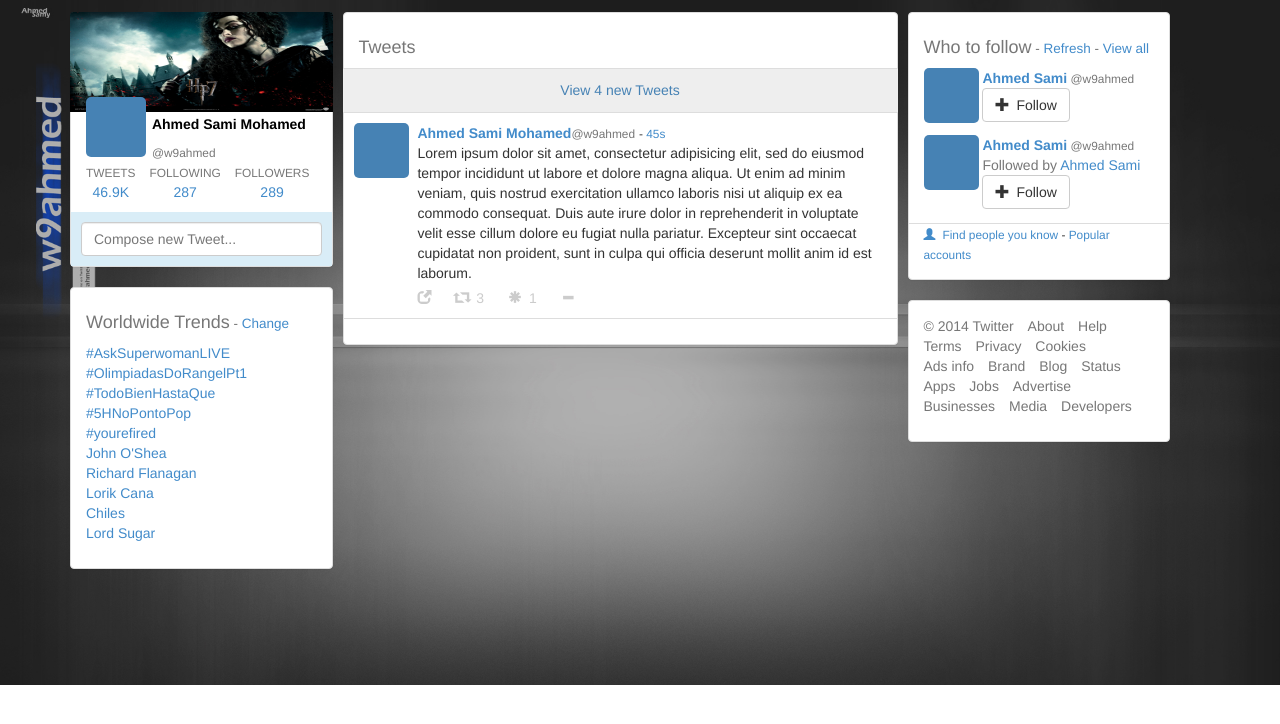
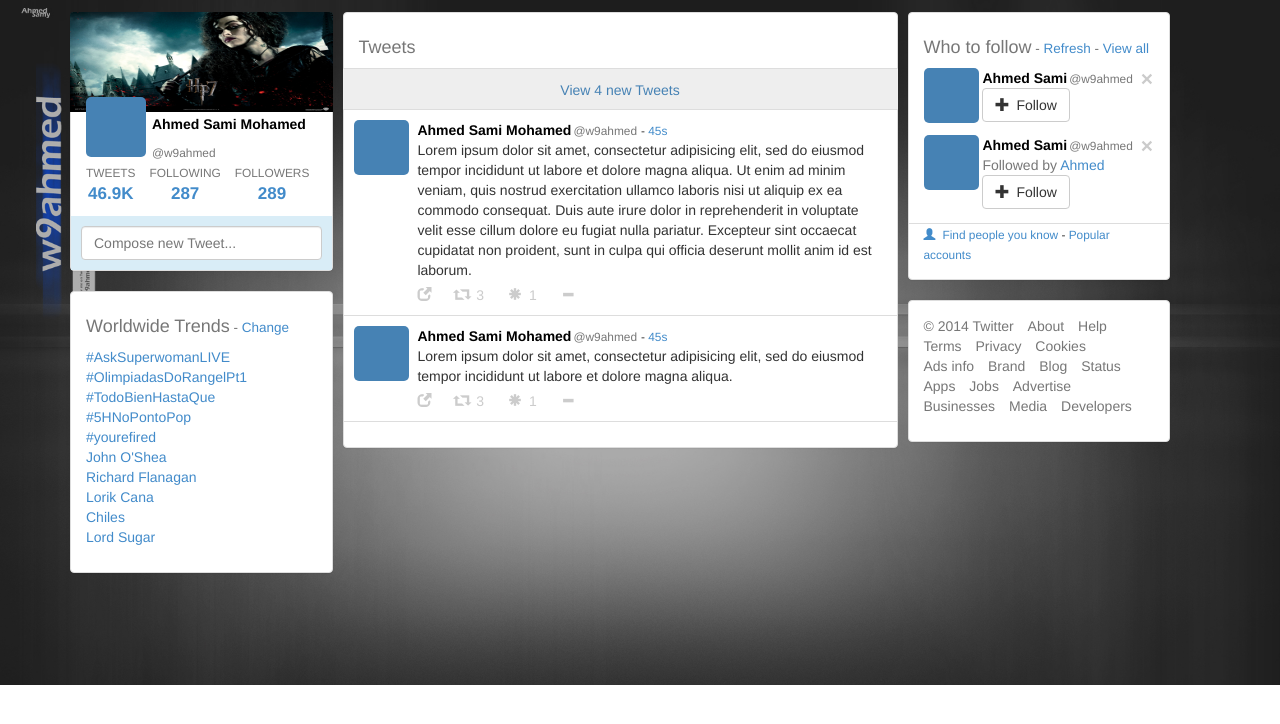
Before and after one commit to w9ahmed/CloningTwitterWebsite, a plain HTML site: page index.html in a window 1280 px wide. Shown: the part 58-782 px from the top of the page. Drawn offline with nearby package versions, Linux system fonts and the light colour scheme.

Commit message:
New Styles added

```diff
--- a/css/styles.css
+++ b/css/styles.css
@@ -198,7 +198,7 @@
 	text-align: center;
 	color: steelblue;
 	padding-top: 11px;
-	height: 45px;
+	height: 42px;
 	margin-left: -16px;
 	margin-right: -16px;
 	border-top: 1px solid #ddd;
@@ -348,3 +348,33 @@
 .no-display {
 	display: none;
 }
+
+.msg-sender-details, .sugg-details, .tweeter-sender-details {
+	color: black;
+}
+
+.msg-sender-details:hover, .sugg-details:hover, .tweeter-sender-details:hover {
+	text-decoration: none;
+}
+
+.msg-sender-details > small, .sugg-details > small, .tweeter-sender-details > small {
+	margin-left: 2px;
+}
+
+.msg-sender-details:hover > strong, .sugg-details:hover > strong, .tweeter-sender-details:hover > strong {
+	text-decoration: underline;
+}
+
+.collapsed-tweet {
+	margin-top: 50px;
+}
+
+.dash-profile-details span:last-child {
+	font-size: 17px;
+	font-weight: bold;
+}
+
+.dash-profile-details:hover, .dash-profile-details:hover > span {
+	text-decoration: none;
+	color: steelblue;
+}
--- a/index.html
+++ b/index.html
@@ -138,7 +138,7 @@
                       <div class="direct-msg-photo"></div>
                       <div class="direct-msg-content">
                         <div class="sender-name">
-                          <a href="#"><strong>Ahmed Sami Mohamed</strong><small class="text-muted">@w9ahmed</small></a>
+                          <a class="msg-sender-details" href="#"><strong>Ahmed Sami Mohamed</strong><small class="text-muted">@w9ahmed</small></a>
                           <small class="pull-right">Oct 23</small>
                         </div>
                         <div class="direct-msg-text">Lorem ipsum dolor sit amet, consectetur adipisicing elit, sed do eiusmod
@@ -153,7 +153,7 @@
                       <div class="direct-msg-photo"></div>
                       <div class="direct-msg-content">
                         <div class="sender-name">
-                          <a href="#"><strong>Ahmed Sami Mohamed</strong><small class="text-muted">@w9ahmed</small></a>
+                          <a class="msg-sender-details" href="#"><strong>Ahmed Sami Mohamed</strong><small class="text-muted">@w9ahmed</small></a>
                           <small class="pull-right">Oct 23</small>
                         </div>
                         <div class="direct-msg-text">Lorem ipsum dolor sit amet, consectetur adipisicing elit, sed do eiusmod
@@ -204,9 +204,9 @@
                 <!-- Tweets - Following - Followers -->
                 <div>
                   <ul class="list-unstyled list-inline">
-                    <li class="text-center"><a href="#"><span class="text-muted"><small>TWEETS</small></span><br><span>46.9K</span></a></li>
-                    <li class="text-center"><a href="#"><span class="text-muted"><small>FOLLOWING</small></span><br><span>287</span></a></li>
-                    <li class="text-center"><a href="#"><span class="text-muted"><small>FOLLOWERS</small></span><br><span>289</span></a></li>
+                    <li class="text-center"><a class="dash-profile-details" href="#"><span class="text-muted"><small>TWEETS</small></span><br><span>46.9K</span></a></li>
+                    <li class="text-center"><a class="dash-profile-details" href="#"><span class="text-muted"><small>FOLLOWING</small></span><br><span>287</span></a></li>
+                    <li class="text-center"><a class="dash-profile-details" href="#"><span class="text-muted"><small>FOLLOWERS</small></span><br><span>289</span></a></li>
                   </ul>
                 </div>
                  <!-- end of Tweets - Following - Followers -->
@@ -264,7 +264,7 @@
                         <div class="tweeter-photo"></div>
                         <div class="tweet-content">
                           <div class="tweeter-name">
-                            <a href="#"><strong>Ahmed Sami Mohamed</strong><small class="text-muted">@w9ahmed</small></a>
+                            <a class="tweeter-sender-details" href="#"><strong>Ahmed Sami Mohamed</strong><small class="text-muted">@w9ahmed</small></a>
                             <small>- <a href="#">45s</a></small>
                           </div>
                           <div class="tweet-text">Lorem ipsum dolor sit amet, consectetur adipisicing elit, sed do eiusmod
@@ -273,6 +273,29 @@
                           consequat. Duis aute irure dolor in reprehenderit in voluptate velit esse
                           cillum dolore eu fugiat nulla pariatur. Excepteur sint occaecat cupidatat non
                           proident, sunt in culpa qui officia deserunt mollit anim id est laborum.</div>
+                          <div class="tweet-action">
+                            <ul class="list-unstyled list-inline">
+                              <li id="reply"><a href="#"><div><span class="glyphicon glyphicon-new-window"></span></div></a></li>
+                              <li id="retweet"><a href="#"><div><span class="glyphicon glyphicon-retweet"></span><span class="bdg-mrg">3</span></div></li>
+                              <li id="favorite"><a href="#"><div><span class="glyphicon glyphicon-asterisk"></span><span class="bdg-mrg">1</span></div></a></li>
+                              <li id="options"><a href="#"><div><span class="glyphicon glyphicon-minus"></span></span></div></a></li>
+                            </ul>
+                          </div>
+                        </div>
+                      </div>
+                    </li>
+                    <!-- end of TWEET BOX -->
+                    <!-- TWEET BOX -->
+                    <li class="stream-tweet">
+                      <div class="tweet-container">
+                        <div class="tweeter-photo"></div>
+                        <div class="tweet-content">
+                          <div class="tweeter-name">
+                            <a class="tweeter-sender-details" href="#"><strong>Ahmed Sami Mohamed</strong><small class="text-muted">@w9ahmed</small></a>
+                            <small>- <a href="#">45s</a></small>
+                          </div>
+                          <div class="tweet-text">Lorem ipsum dolor sit amet, consectetur adipisicing elit, sed do eiusmod
+                          tempor incididunt ut labore et dolore magna aliqua.</div>
                           <div class="tweet-action">
                             <ul class="list-unstyled list-inline">
                               <li id="reply"><a href="#"><div><span class="glyphicon glyphicon-new-window"></span></div></a></li>
@@ -306,7 +329,8 @@
                 <div class="suggestion-container">
                   <div class="suggestion-photo"></div>
                   <div class="suggestion-details">
-                    <a href="#"><strong>Ahmed Sami</strong><small class="text-muted"> @w9ahmed</small></a>
+                    <button type="button" class="close" data-dismiss="modal"><span aria-hidden="true">&times;</span><span class="sr-only">Close</span></button>
+                    <a class="sugg-details" href="#"><strong>Ahmed Sami</strong><small class="text-muted">@w9ahmed</small></a>
                     <button type="button" class="btn btn-default"><span class="glyphicon glyphicon-plus icon-btn"></span>Follow</button>
                   </div>
                 </div>
@@ -315,8 +339,9 @@
                 <div class="suggestion-container">
                   <div class="suggestion-photo"></div>
                   <div class="suggestion-details">
-                    <a href="#"><strong>Ahmed Sami</strong><small class="text-muted"> @w9ahmed</small></a>
-                    <div><span class="text-muted">Followed by </span><a href="#">Ahmed Sami</a></div>
+                    <button type="button" class="close" data-dismiss="modal"><span aria-hidden="true">&times;</span><span class="sr-only">Close</span></button>
+                    <a class="sugg-details" href="#"><strong>Ahmed Sami</strong><small class="text-muted">@w9ahmed</small></a>
+                    <div><span class="text-muted">Followed by </span><a href="#">Ahmed</a></div>
                     <button type="button" class="btn btn-default"><span class="glyphicon glyphicon-plus icon-btn"></span>Follow</button>
                   </div>
                 </div>
```
